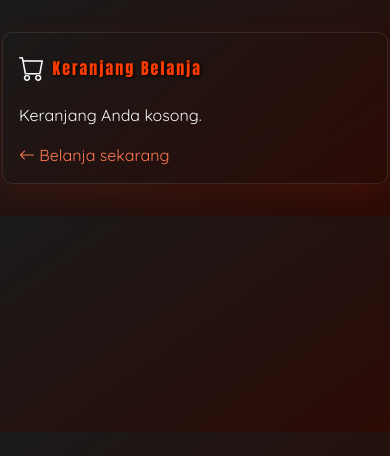
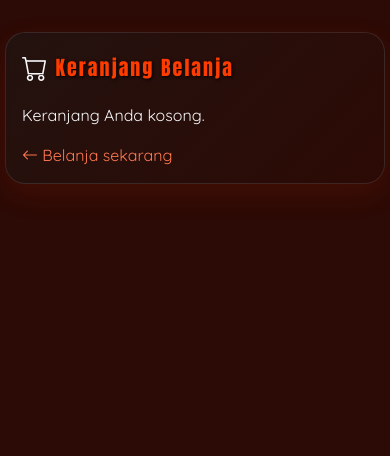
Before and after one commit to HagaDalpintoGinting/HAGA_STORE, a PHP site: page /cart.php in a window 390 px wide. Shown: the top 456 px of the page. Run offline with PHP 8.4, Linux system fonts and the light colour scheme; data that the repository does not hold is empty; some libraries are stand-ins or nearby versions.

Commit message:
Move inline cart CSS into public/style/style.css and update cart.php

```diff
--- a/public/cart.php
+++ b/public/cart.php
@@ -51,55 +51,9 @@
   <link href="https://cdn.jsdelivr.net/npm/bootstrap-icons@1.10.5/font/bootstrap-icons.css" rel="stylesheet">
   <link href="https://fonts.googleapis.com/css2?family=Anton&family=Quicksand:wght@400;600&display=swap" rel="stylesheet">
   <link href="theme.css?v=1763094445" rel="stylesheet">
-  <style>
-    body { background: linear-gradient(145deg, #1a1a1a 0%, #2c0a05 100%); font-family: 'Quicksand', sans-serif; color: #fff; }
-    .brand-title { font-family: 'Anton', sans-serif; letter-spacing: 2px; color: #ff3c00; text-shadow: 1px 1px 3px #000; }
-    .card-glass { background: linear-gradient(135deg, rgba(26,26,26,0.5) 0%, rgba(44,10,5,0.5) 100%); border: 1px solid rgba(255,255,255,0.1); border-radius: 20px; box-shadow: 0 10px 30px rgba(255,60,0,0.1); backdrop-filter: blur(2px); }
-    .form-control.bg-glass { background: transparent; color: #fff; border: 1px solid rgba(255,255,255,0.2); }
-    .form-control.bg-glass:focus { background: transparent; color: #fff; border-color: #ff3c00; box-shadow: 0 0 0 .25rem rgba(255,60,0,.15); }
-    .form-control.bg-glass::placeholder { color: rgba(255,255,255,0.85); opacity: 1; }
-    /* Buttons use global theme.css */
-    a.link-light-orange { color: #ff7a52; text-decoration: none; }
-    a.link-light-orange:hover { color: #ffa284; }
-
-    /* Table glass theme */
-    .table-glass {
-      --bs-table-bg: transparent;
-      --bs-table-color: #ffffff;
-      --bs-table-striped-color: #ffffff;
-      --bs-table-hover-color: #ffffff;
-      color:#fff;
-    }
-    .table-glass thead th { background-color: rgba(255,255,255,0.06); color:#fff; border-bottom: 1px solid rgba(255,255,255,0.1); }
-    .table-glass tbody tr { border-bottom: 1px solid rgba(255,255,255,0.08); }
-    .table-glass tbody tr:hover { background-color: rgba(255,60,0,0.06); }
-    .table-glass td, .table-glass th { padding: .9rem .8rem; vertical-align: middle; }
-    .price { color:#ffffff !important; font-weight:600; }
-    .subtotal { color:#ffffff !important; font-weight:600; }
-    .product-name { color:#ffffff; }
-    footer { background: transparent !important; box-shadow: none !important; }
-      @media (max-width: 991px) {
-        .container { padding-left: 10px; padding-right: 10px; }
-        .card-glass { border-radius: 12px; }
-        .table-responsive { overflow-x: auto; }
-      }
-      @media (max-width: 767px) {
-        .container { padding-left: 5px; padding-right: 5px; }
-        .card-glass { padding: 1rem; border-radius: 10px; }
-        .table-glass td, .table-glass th { font-size: 0.95rem; padding: 0.5rem; }
-        .brand-title { font-size: 1.2rem; }
-        .btn, .form-control { font-size: 1rem; }
-        .table-responsive { overflow-x: auto; }
-      }
-      @media (max-width: 480px) {
-        .container { padding-left: 2px; padding-right: 2px; }
-        .card-glass { padding: 0.5rem; }
-        .table-glass td, .table-glass th { font-size: 0.9rem; padding: 0.35rem; }
-        .brand-title { font-size: 1rem; }
-      }
-  </style>
+  <link href="style/style.css?v=1763094445" rel="stylesheet">
 </head>
-<body style="padding-top: 2rem; padding-bottom: 2rem;">
+<body class="cart-page" style="padding-top: 2rem; padding-bottom: 2rem;">
   <div class="container">
     <div class="row justify-content-center">
       <div class="col-12 col-xl-10">
--- a/public/style/style.css
+++ b/public/style/style.css
@@ -1,6 +1,6 @@
 /* Extracted styles from index.php - do not change visual rules here */
 body {
-  background: linear-gradient(145deg, #1a1a1a 0%, #2c0a05 100%);
+  background: #2c0a05;
   font-family: 'Quicksand', sans-serif;
   color: #eee;
 }
@@ -308,3 +308,22 @@
 .table-glass { --bs-table-bg: transparent; --bs-table-color:#fff; color:#fff; }
 /* Use page-scoped footer override to avoid affecting other pages */
 .checkout-page footer { background: transparent !important; box-shadow:none !important; }
+
+/* Cart page specific rules */
+.table-glass thead th { background-color: rgba(255,255,255,0.06); color:#fff; border-bottom: 1px solid rgba(255,255,255,0.1); }
+.table-glass tbody tr { border-bottom: 1px solid rgba(255,255,255,0.08); }
+.table-glass tbody tr:hover { background-color: rgba(255,60,0,0.06); }
+.table-glass td, .table-glass th { padding: .9rem .8rem; vertical-align: middle; }
+.product-name { color:#ffffff; }
+/* Scope footer override to cart page only */
+.cart-page footer { background: transparent !important; box-shadow: none !important; }
+
+@media (max-width: 991px) {
+  .table-responsive { overflow-x: auto; }
+}
+@media (max-width: 767px) {
+  .table-glass td, .table-glass th { font-size: 0.95rem; padding: 0.5rem; }
+}
+@media (max-width: 480px) {
+  .table-glass td, .table-glass th { font-size: 0.9rem; padding: 0.35rem; }
+}
```
